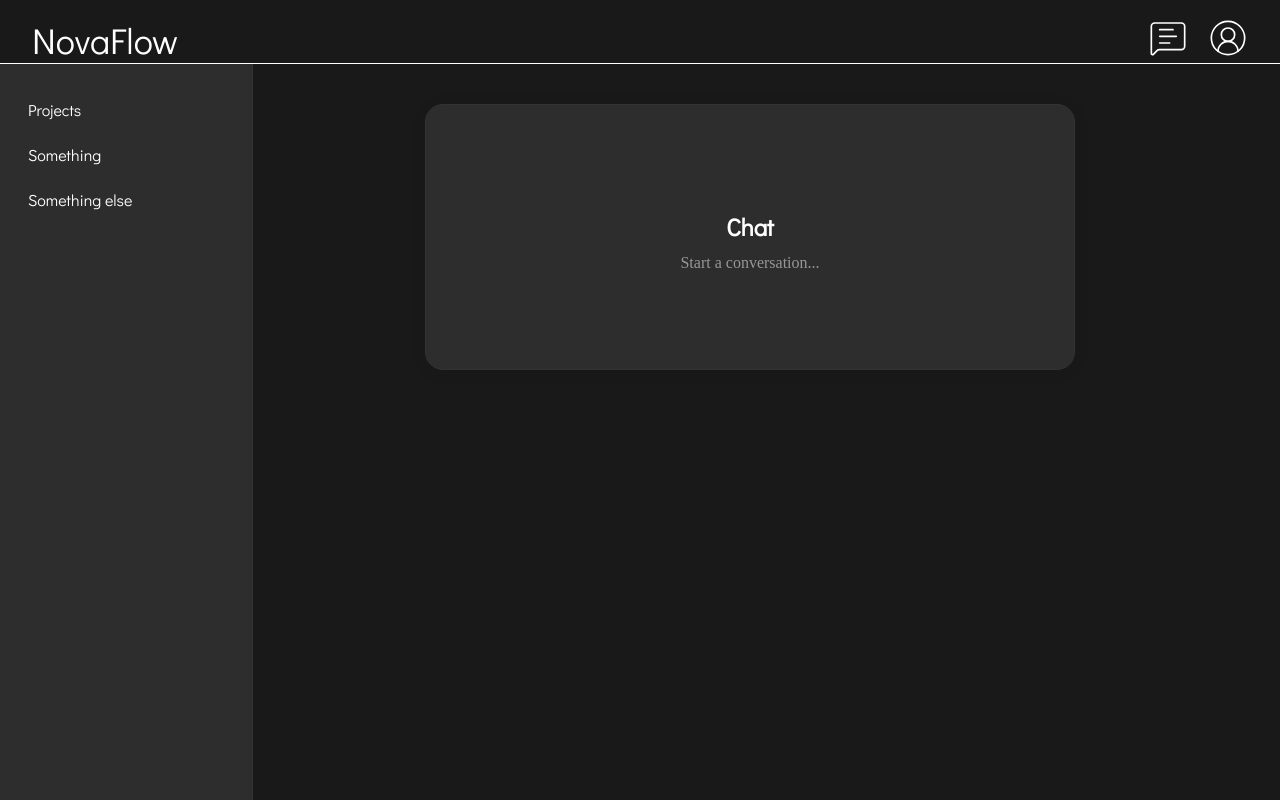
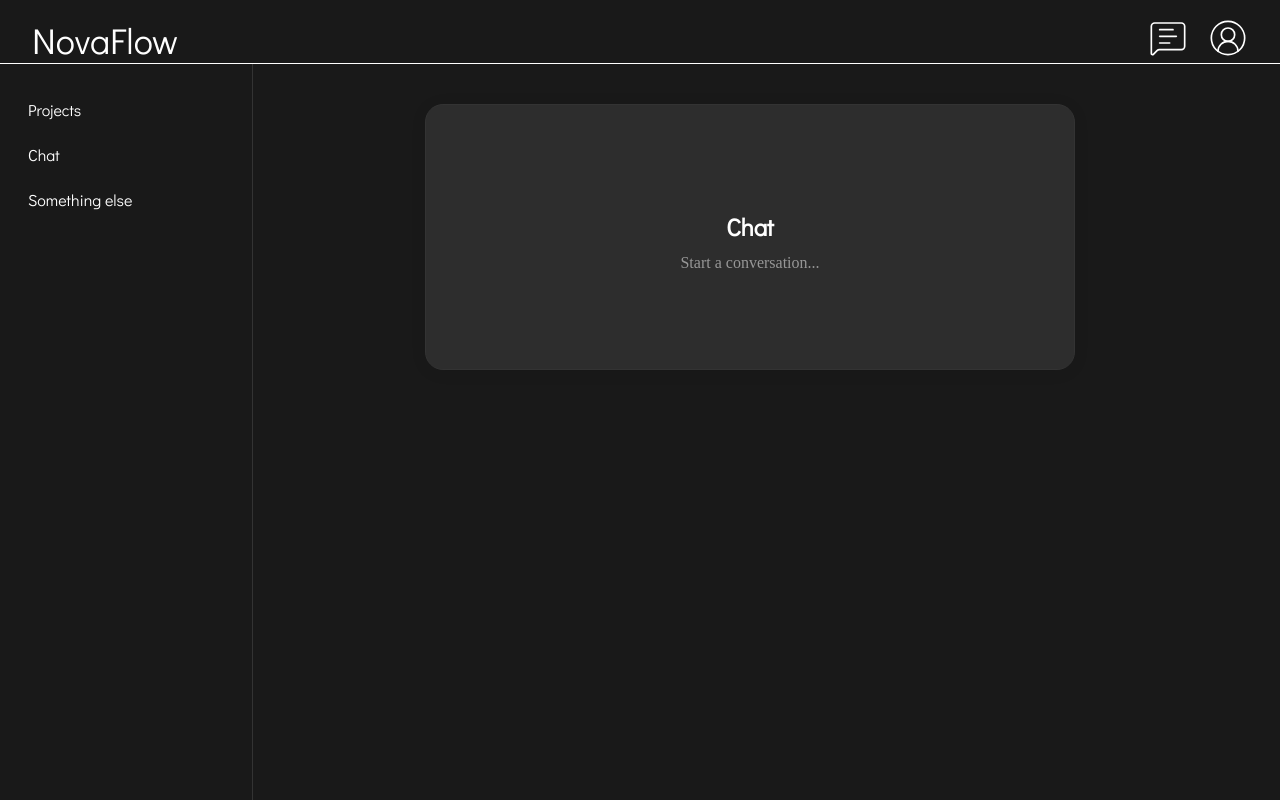
Before and after one commit to StiffMedal30/NovaFlow, a React (Vite) app: page / in a window 1280 px wide. Built offline with nearby package versions, Linux system fonts and the light colour scheme.

Commit message:
removed old Loginbackground.svg iamge

```diff
--- a/src/app/themes.json
+++ b/src/app/themes.json
@@ -65,6 +65,17 @@
         "text": "#ffb6d5",
         "border": "#ff4fa3"
       }
+    },
+    {
+      "name": "Main",
+      "colors": {
+        "background": "#16161a",
+        "primary": "#7f5af0",
+        "secondary": "#94a1b2",
+        "accent": "#2cb67d",
+        "text": "#fffffe",
+        "border": "#010101"
+      }
     }
   ]
 }
--- a/src/components/left-side-menu.tsx
+++ b/src/components/left-side-menu.tsx
@@ -18,8 +18,8 @@ export function LeftSideMenu() {
   };
 
   const handleMouseEnter = (e: React.MouseEvent<HTMLAnchorElement>) => {
-    e.currentTarget.style.backgroundColor = currentTheme.colors.accent;
-    e.currentTarget.style.color = currentTheme.colors.background;
+    e.currentTarget.style.backgroundColor = currentTheme.colors.primary;
+    e.currentTarget.style.color = currentTheme.colors.text;
   };
 
   const handleMouseLeave = (e: React.MouseEvent<HTMLAnchorElement>) => {
@@ -31,7 +31,7 @@ export function LeftSideMenu() {
     <div
       style={{
         width: "220px",
-        background: currentTheme.colors.primary,
+        background: currentTheme.colors.background,
         color: currentTheme.colors.text,
         borderRight: `1px solid ${currentTheme.colors.border}`,
         //boxShadow: "2px 0 8px rgba(0,0,0,0.1)",
@@ -70,7 +70,7 @@ export function LeftSideMenu() {
           onMouseEnter={handleMouseEnter}
           onMouseLeave={handleMouseLeave}
         >
-          Something
+          Chat
         </a>
         <a
           href="#"
```
Also changed, not shown: src/Pages/Login/page.tsx (line endings or trailing spaces), src/assets/Images/Background/LoginBackground.svg (deleted).
